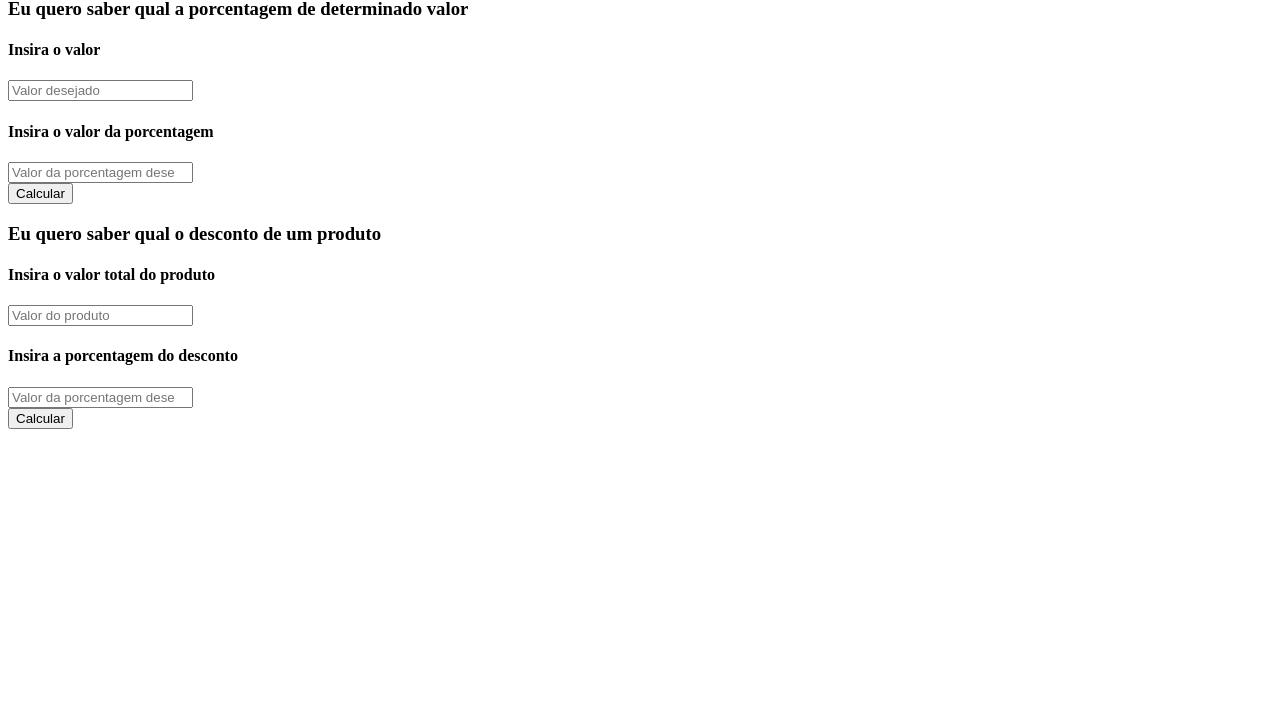
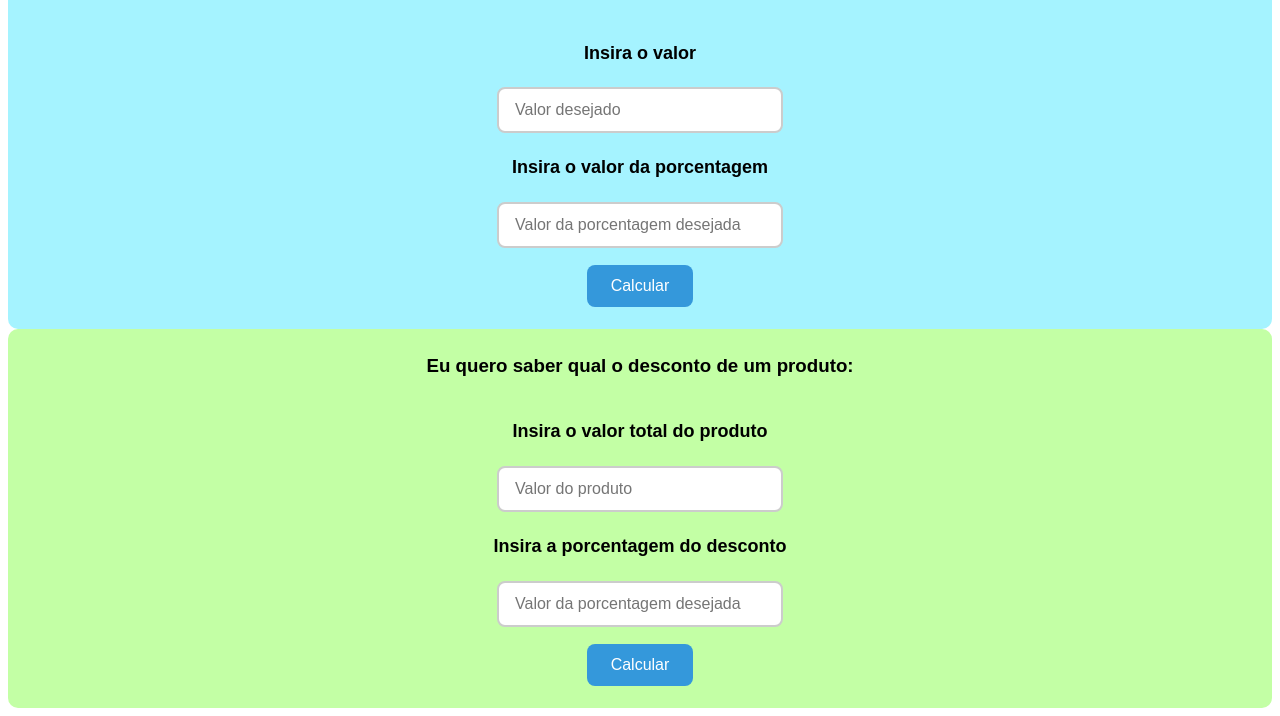
Before and after one commit to Takakio/estudos, a plain HTML site: page index.html in a window 1280 px wide. Shown: the part 129-845 px from the top of the page. Before the commit the page ends 800 px from the top, so only its background shows below. Drawn offline with Linux system fonts and the light colour scheme; a web font is replaced by a local one.

Commit message:
Iniciado a implementação do CSS no projeto

```diff
--- a/index.html
+++ b/index.html
@@ -5,13 +5,15 @@
     <meta name="viewport" content="width=device-width, initial-scale=1.0">
     <title>Porcentagem</title>
     <link rel="stylesheet" href="style.css">
+    <link rel="preconnect" href="https://fonts.googleapis.com">
+    <link rel="preconnect" href="https://fonts.gstatic.com" crossorigin>
+    <link href="https://fonts.googleapis.com/css2?family=Comic+Relief:wght@400;700&family=Rethink+Sans:ital,wght@0,400..800;1,400..800&display=swap" rel="stylesheet">
 </head>
 <body>
-    <h1>Cálculos de porcentagem de forma fácil</h1>
+    <h1>Calculadora de porcentagem</h1>
 
-    <h2>Porcentagem</h2>
-    <h3>Eu quero saber qual a porcentagem de determinado valor</h3>
-    <div>
+    <div class="porcentagem">
+        <h3>Eu quero saber qual a porcentagem de determinado valor:</h3>
         <h4>Insira o valor</h4>
         <input type="number" id="valor" placeholder="Valor desejado">
         <h4>Insira o valor da porcentagem</h4>
@@ -27,8 +29,9 @@
         </div>
     </div>
 
-    <h3>Eu quero saber qual o desconto de um produto</h3>
-    <div>
+    <div class="desconto">
+        <h3>Eu quero saber qual o desconto de um produto:</h3>
+
         <h4>Insira o valor total do produto</h4>
         <input type="number" id="valorProduto" placeholder="Valor do produto">
         <h4>Insira a porcentagem do desconto</h4>
@@ -41,6 +44,8 @@
                 <span id="apresentarValorProduto"></span> com desconto de
                 <span id="apresentarDesconto"></span>% corresponde a
                 <span id="valorFinal"></span>
+                <br>
+                E o valor do desconto aplicado é de <span id="valorDesconto"></span>
             </p>
         </div>
     </div>
--- a/script.js
+++ b/script.js
@@ -1,22 +1,35 @@
 function calcularPorcentagem(){
     let valor = document.getElementById("valor").value;
     let porcentagem = document.getElementById("porcentagem").value;
+
+    if (valor === "" || porcentagem === "") {
+        alert("Por favor preencha o campo com um valor válido");
+    } else {
         let resultado = (valor/100)*porcentagem;
-
+        resultado = resultado.toFixed(2);
         document.getElementById("resultado").textContent = resultado;
         document.getElementById("apresentarValor").textContent = valor;
         document.getElementById("apresentarPorcentagem").textContent = porcentagem;
         document.getElementById("apresentarResultado").style.display = "block";
     }
+}
 
 function calcularDesconto(){
     let valorProduto = document.getElementById("valorProduto").value;
     let porcentagemDesconto = document.getElementById("porcentagemDesconto").value;
-    let valorDesconto = (valorProduto/100)*porcentagemDesconto;
-    let valorFinal = valorProduto-valorDesconto;
+
+    if (valorProduto === "" || porcentagemDesconto === "") {
+        alert("Por favor preencha o campo com um valor válido")
+    } else {
+        let valorDesconto = ((valorProduto/100)*porcentagemDesconto).toFixed(2);
+        valorDesconto = parseFloat(valorDesconto);
+        let valorFinal = valorProduto-valorDesconto.toFixed(2);
 
         document.getElementById("apresentarValorProduto").textContent = valorProduto;
         document.getElementById("apresentarDesconto").textContent = porcentagemDesconto;
         document.getElementById("valorFinal").textContent = valorFinal;
+        document.getElementById("valorDesconto").textContent = valorDesconto;
         document.getElementById("apresentarValorComDesconto").style.display = "block";
     }
+
+}
--- a/style.css
+++ b/style.css
@@ -1,3 +1,11 @@
+body{
+    text-align: center;
+    font-family: "Rethink Sans", sans-serif;
+    font-optical-sizing: auto;
+    font-weight: 400;
+    font-style: normal;
+}
+
 #apresentarResultado, #apresentarValorComDesconto{
     display: none;
 }
@@ -6,6 +14,63 @@
     white-space: nowrap;
 }
 
-#apresentarResultado span {
+#apresentarResultado, span {
     font-weight: bolder;
+    font-weight: 700;
+    font-style: normal;
 }
+
+.porcentagem {
+    background-color: #a5f3ff;
+    border-radius: 10px;
+    padding: 7px 0px 22px 0px;
+}
+
+.desconto {
+    background-color: #c3ffa5;
+    border-radius: 10px;
+    padding: 7px 0px 22px 0px;
+}
+
+button{
+    background-color: #3498db;
+    color: white;
+    border: none;
+    padding: 12px 24px;
+    border-radius: 8px;
+    font-size: 16px;
+    cursor: pointer;
+    transition: background-color 0.3s ease;
+    margin-top: 17px;
+}
+
+button:hover{
+    background-color: #2980b9;
+}
+
+button:active{
+    background-color: #2471a3;
+}
+
+input {
+    padding: 12px 16px;
+    border: 2px solid #ccc;
+    border-radius: 8px;
+    font-size: 16px;
+    width: 250px;
+    transition: 0.3s;
+    outline: none;
+}
+
+input:focus{
+    border-color: #3498db;
+    box-shadow: 0 0 5px rgba(52, 152, 219, 0.5);
+}
+
+h4{
+    font-size: large;
+}
+
+h3{
+    padding-bottom: 20px;
+}
```
Lines whose indentation alone changed are shown as unchanged.
